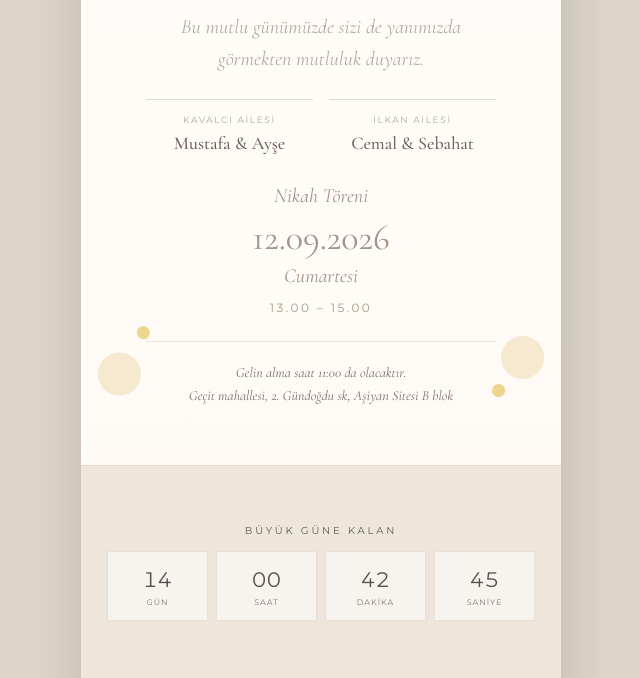
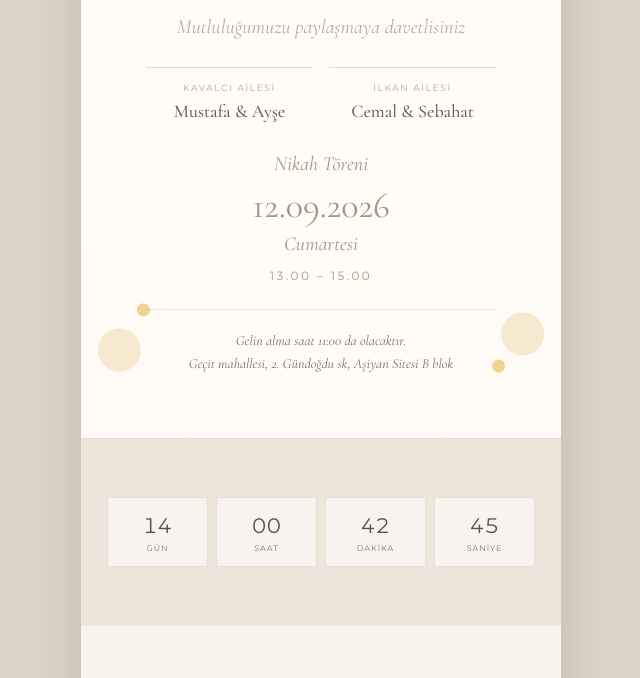
Before and after one commit to ekremilkan/dijital-davetiye, a plain HTML site: page index.html in a window 1280 px wide. Shown: the part 1162-1840 px from the top of the page, without its empty margins (319-959 px from the left). Drawn offline with nearby package versions, Linux system fonts and the light colour scheme.

Commit message:
güncelleme 2

```diff
--- a/index.html
+++ b/index.html
@@ -1025,9 +1025,7 @@
 
           <h2 class="invite-names">Beyza &amp; Ekrem</h2>
 
-          <p class="invite-copy">
-            Bu mutlu günümüzde sizi de yanımızda görmekten mutluluk duyarız.
-          </p>
+          <p class="invite-copy">Mutluluğumuzu paylaşmaya davetlisiniz</p>
 
           <div class="invite-families" aria-label="Aileler">
             <div class="invite-family">
@@ -1060,8 +1058,6 @@
 
       <section class="section countdown-section">
         <div class="reveal">
-          <div class="section-label">Büyük güne kalan</div>
-
           <div class="countdown" aria-live="polite">
             <div class="count-box"><b id="days">00</b><span>Gün</span></div>
             <div class="count-box"><b id="hours">00</b><span>Saat</span></div>
@@ -1108,7 +1104,7 @@
 
       <section class="section closing">
         <div class="reveal">
-          <p class="script">Sizi aramızda görmekten<br />mutluluk duyacağız.</p>
+          <p class="script">Özel günler<br />birlikte güzel</p>
           <div class="ornament"></div>
           <p class="small">Beyza Kavalcı &amp; Ekrem İlkan · 12 Eylül 2026</p>
         </div>
```
